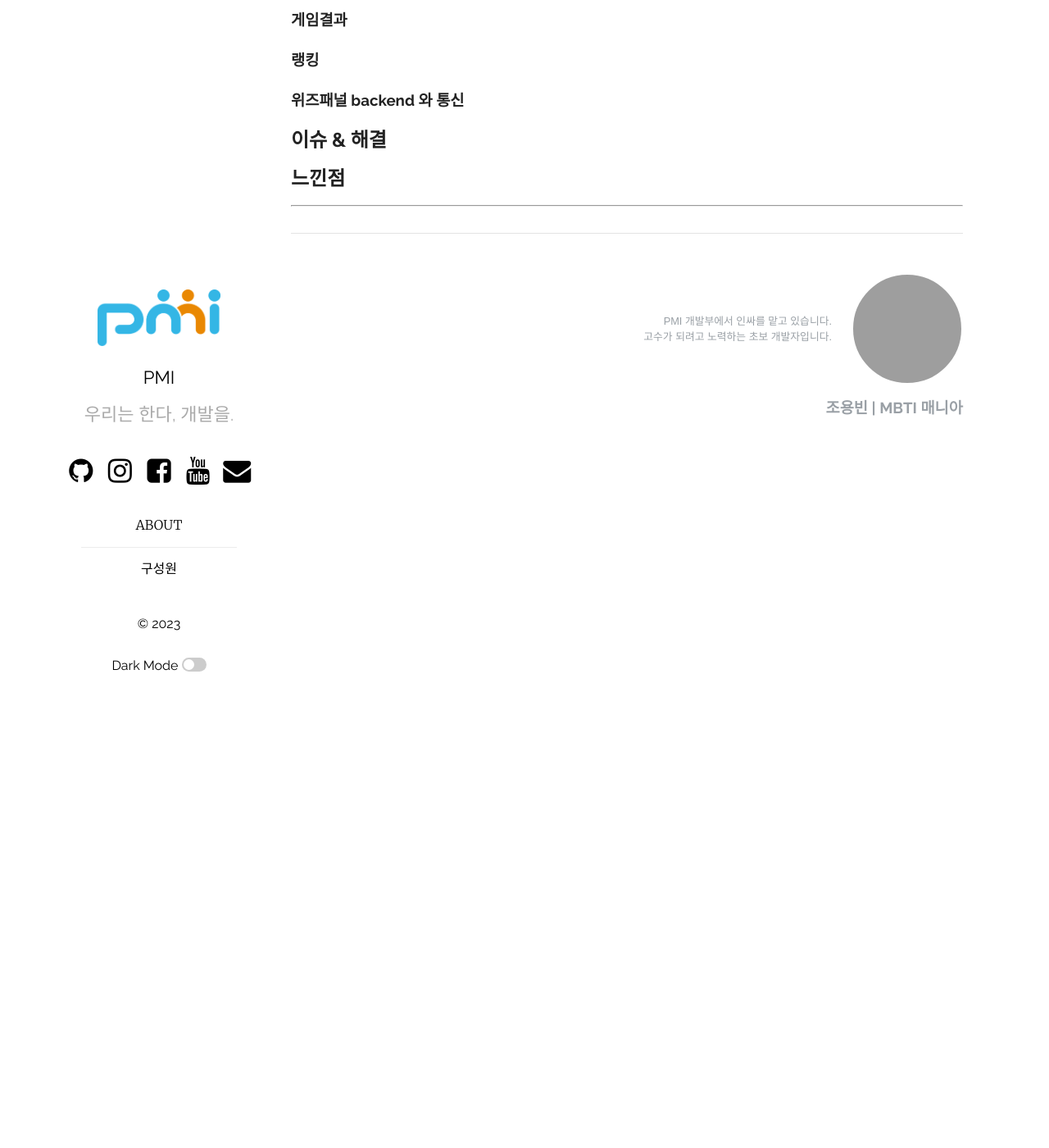
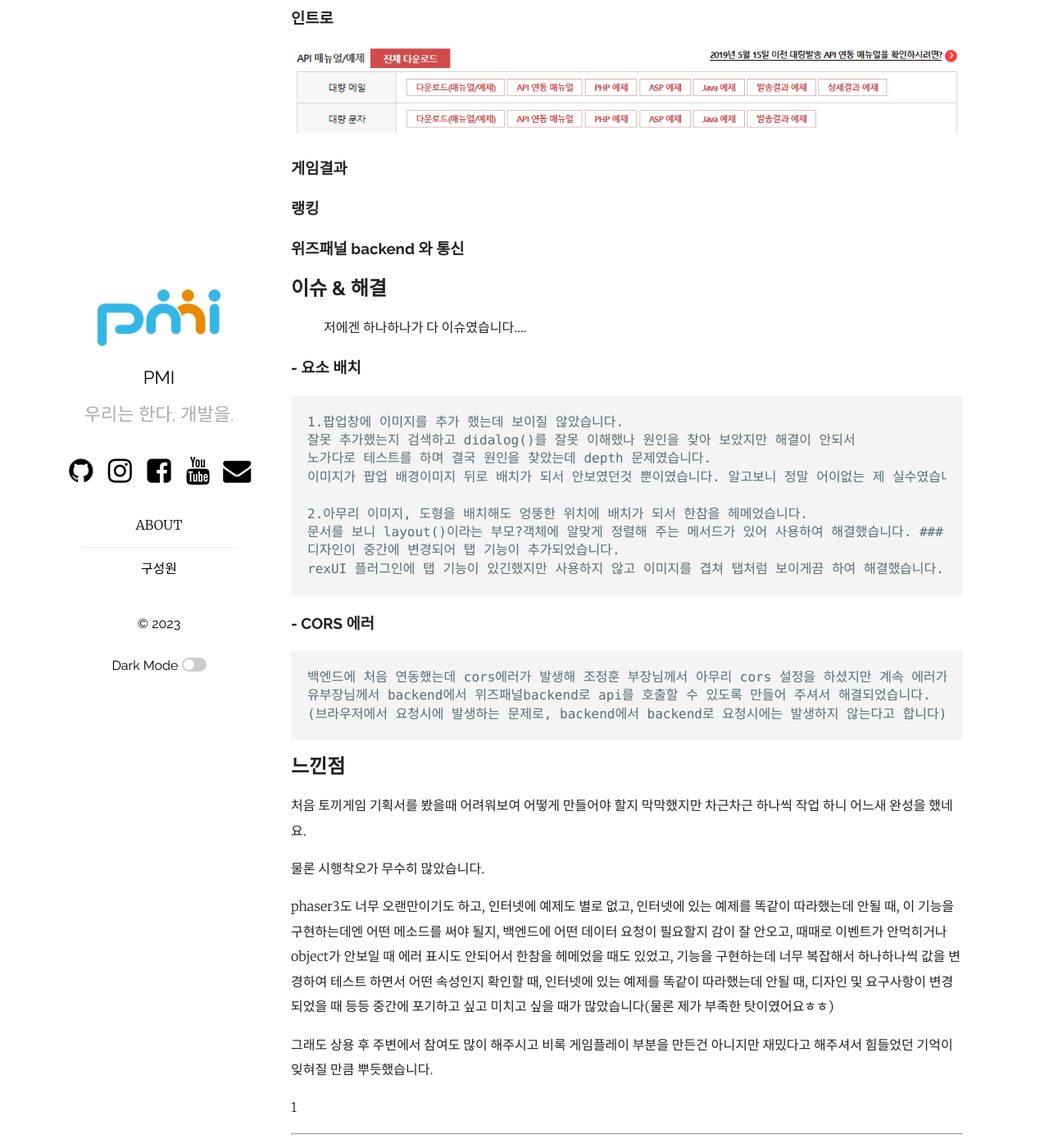
Before and after one commit to pmirnc-dev/pmirnc-dev.github.io, a Jekyll site: the page built from _posts/2023-12-27-phaser를-활용하여-만든-wizPanel-토끼게임.md, in a window 1280 px wide and 1400 px high, scrolled down 363 px. Shown: the whole window at 82% size. Built offline with Jekyll 4.4.1, drawn with Linux system fonts in a browser that asks for light colours; comment, search, counter and statistics services are not loaded; some of the changed text lies outside the part shown; grey boxes are pictures that could not be loaded.

Commit message:
feat(post): phaser3 토끼게임 포스팅 작성 중

```diff
--- a/_posts/2023-12-27-phaser를-활용하여-만든-wizPanel-토끼게임.md
+++ b/_posts/2023-12-27-phaser를-활용하여-만든-wizPanel-토끼게임.md
@@ -6,7 +6,7 @@ author: ybcho
 categories: phaser3
 ---
 <hr/>
-
+<!--나중에 통합-->
 <!--인호 과장님-->
 
 ## 이슈 & 해결
@@ -15,8 +15,10 @@ categories: phaser3
 
 <!--조용빈-->
 ## - 게임플레이 외적 부분
+게임 플레이 외에 부수적인 부분을 담당했습니다.
 
 ### 인트로
+![intro](/assets/images/ybcho/api-menual.png)
 
 ### 게임결과
 
@@ -27,5 +29,42 @@ categories: phaser3
 
 
 ## 이슈 & 해결
+>   저에겐 하나하나가 다 이슈였습니다....
+
+### - 요소 배치
+    1.팝업창에 이미지를 추가 했는데 보이질 않았습니다.
+    잘못 추가했는지 검색하고 didalog()를 잘못 이해했나 원인을 찾아 보았지만 해결이 안되서
+    노가다로 테스트를 하며 결국 원인을 찾았는데 depth 문제였습니다.
+    이미지가 팝업 배경이미지 뒤로 배치가 되서 안보였던것 뿐이였습니다. 알고보니 정말 어이없는 제 실수였습니다.
+
+    2.아무리 이미지, 도형을 배치해도 엉뚱한 위치에 배치가 되서 한참을 헤메었습니다.
+    문서를 보니 layout()이라는 부모?객체에 알맞게 정렬해 주는 메서드가 있어 사용하여 해결했습니다.
+### - 탭
+    디자인이 중간에 변경되어 탭 기능이 추가되었습니다.
+    rexUI 플러그인에 탭 기능이 있긴했지만 사용하지 않고 이미지를 겹쳐 탭처럼 보이게끔 하여 해결했습니다.
+
+### - CORS 에러
+    백엔드에 처음 연동했는데 cors에러가 발생해 조정훈 부장님께서 아무리 cors 설정을 하셨지만 계속 에러가 발생했습니다.
+    유부장님께서 backend에서 위즈패널backend로 api를 호출할 수 있도록 만들어 주셔서 해결되었습니다.
+    (브라우저에서 요청시에 발생하는 문제로, backend에서 backend로 요청시에는 발생하지 않는다고 합니다)
+
+
 
 ## 느낀점
+처음 토끼게임 기획서를 봤을때 어려워보여 어떻게 만들어야 할지 막막했지만
+차근차근 하나씩 작업 하니 어느새 완성을 했네요.
+
+물론 시행착오가 무수히 많았습니다.
+
+phaser3도 너무 오랜만이기도 하고, 인터넷에 예제도 별로 없고,
+인터넷에 있는 예제를 똑같이 따라했는데 안될 때, 이 기능을 구현하는데엔 어떤 메소드를 써야 될지, 백엔드에 어떤 데이터 요청이 필요할지
+감이 잘 안오고, 때때로 이벤트가 안먹히거나 object가 안보일 때 에러 표시도 안되어서 한참을 헤메었을 때도 있었고, 기능을 구현하는데 너무 복잡해서
+하나하나씩 값을 변경하여 테스트 하면서 어떤 속성인지 확인할 때, 인터넷에 있는 예제를 똑같이 따라했는데 안될 때, 디자인 및 요구사항이 변경되었을 때 등등
+중간에 포기하고 싶고 미치고 싶을 때가 많았습니다(물론 제가 부족한 탓이였어요ㅎㅎ)
+
+그래도 상용 후 주변에서 참여도 많이 해주시고 비록 게임플레이 부분을 만든건 아니지만 재밌다고 해주셔서 힘들었던 기억이 잊혀질 만큼 뿌듯했습니다.
+
+
+
+
+1
```
Also changed, not shown: assets/images/ybcho/game/game_result.png (added), assets/images/ybcho/game/intro.png (added), assets/images/ybcho/game/ranking.png (added), assets/images/ybcho/game/retry.png (added), assets/images/ybcho/game/winner.png (added).
